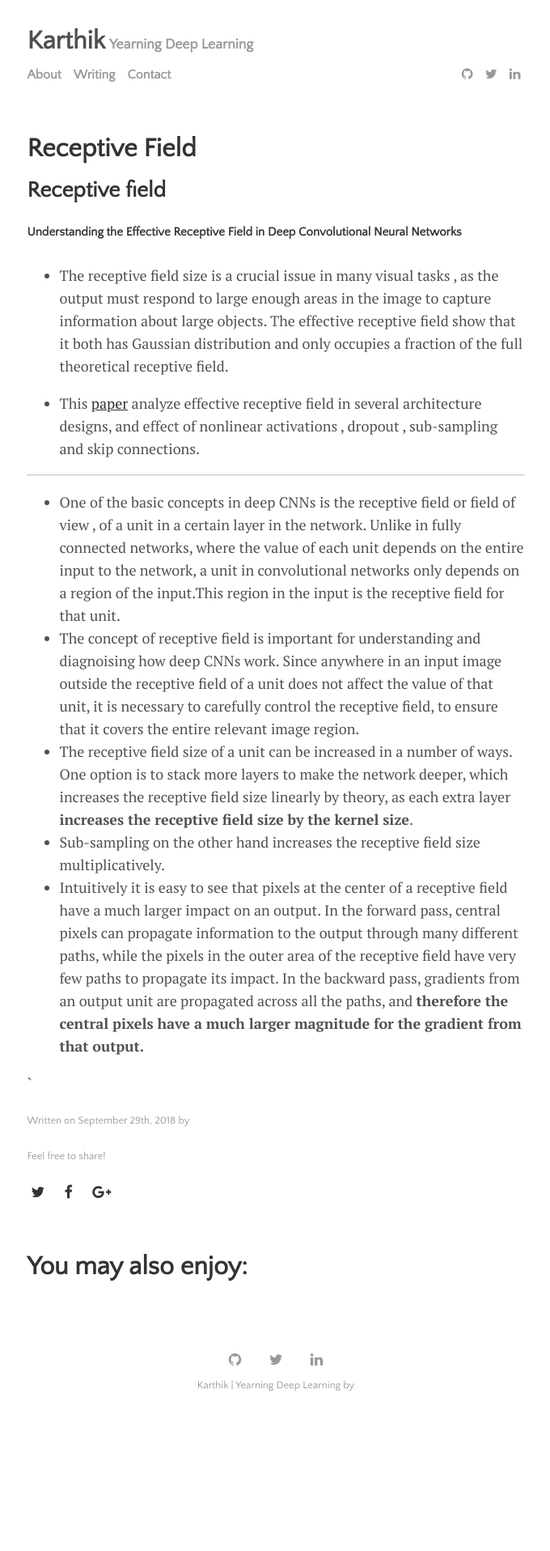
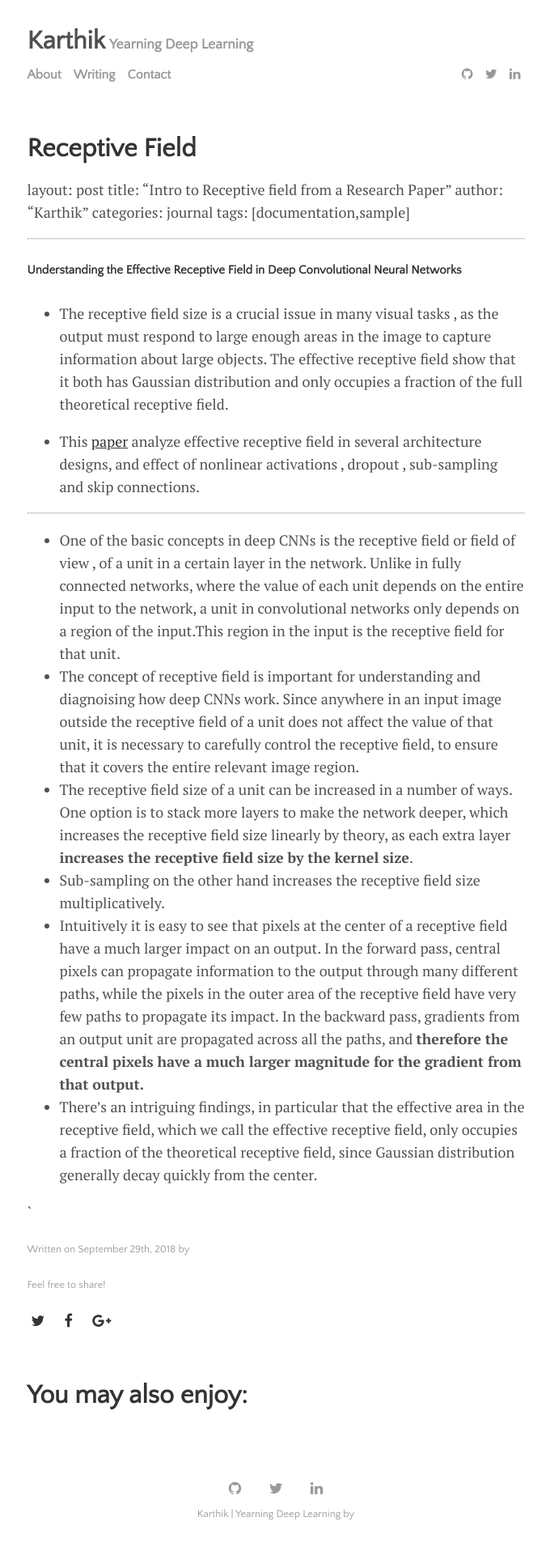
Before and after one commit to karthikziffer/karthikziffer.github.io, a Jekyll site: the page built from _posts/2018-09-29-receptive-field.md, in a window 1280 px wide. Shown: the whole page at 81% size, without its empty margins (299-979 px from the left). Built offline with Jekyll 4.4.1, drawn with Linux system fonts in a browser that asks for light colours; our own code applies the rules of GitHub Pages for plain Markdown files; before the commit the page ends 1757 px from its top, so only the background shows below that.

Commit message:
Added - receptive field article

```diff
--- a/_posts/2018-09-29-receptive-field.md
+++ b/_posts/2018-09-29-receptive-field.md
@@ -1,4 +1,12 @@
-## Receptive field
+layout: post
+title: "Intro to Receptive field from a Research Paper"
+author: "Karthik"
+categories: journal
+tags: [documentation,sample]
+
+---
+
+
 
 ##### Understanding the Effective Receptive Field in Deep Convolutional Neural Networks
 
@@ -15,5 +23,6 @@
 - The receptive field size of a unit can be increased in a number of ways. One option is to stack more layers to make the network deeper, which increases the receptive field size linearly by theory, as each extra layer **increases the receptive field size by the kernel size**.
 - Sub-sampling on the other hand increases the receptive field size multiplicatively.
 - Intuitively it is easy to see that pixels at the center of a receptive field have a much larger impact on an output. In the forward pass, central pixels can propagate information to the output through many different paths, while the pixels in the outer area of the receptive field have very few paths to propagate its impact. In the backward pass, gradients from an output unit are propagated across all the paths, and **therefore the central pixels have a much larger magnitude for the gradient from that output.**
+- There's an intriguing findings, in particular that the effective area in the receptive field, which we call the effective receptive field, only occupies a fraction of the theoretical receptive field, since Gaussian distribution generally decay quickly from the center.
 
 `
```
